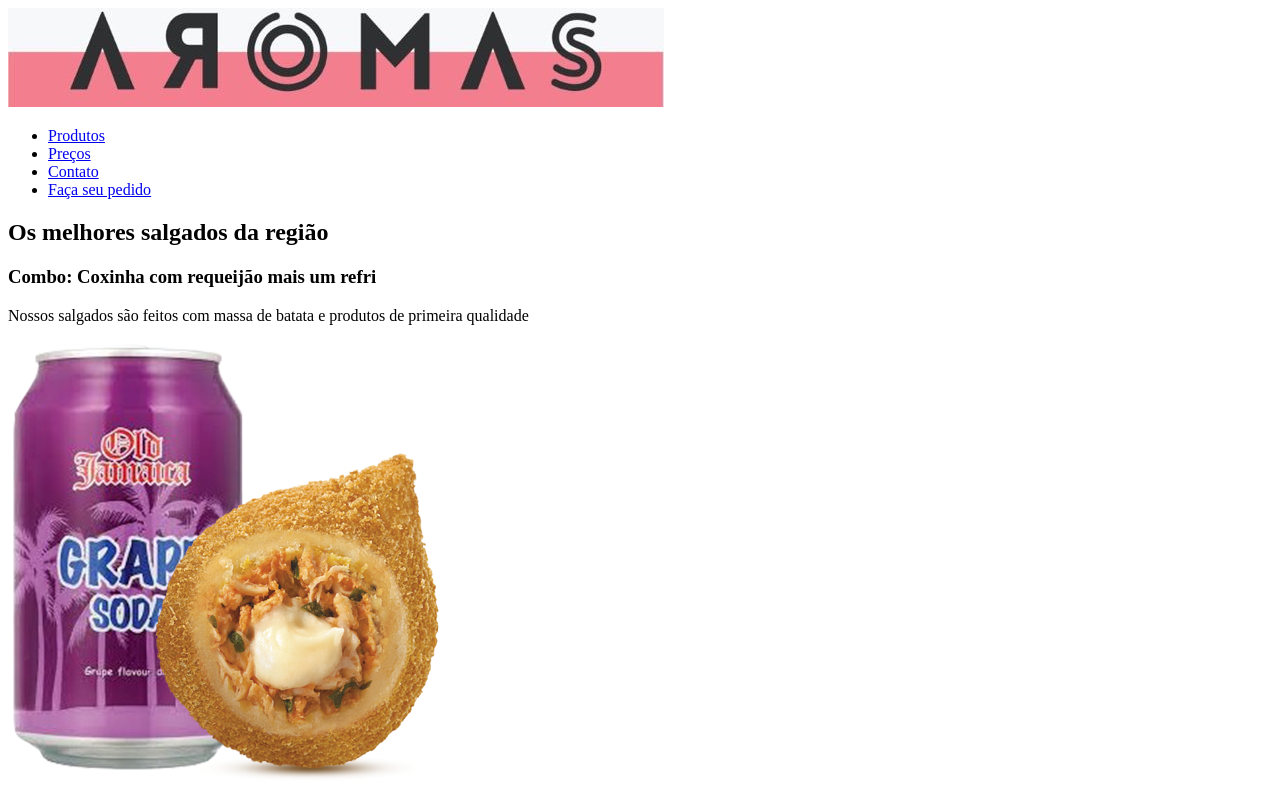
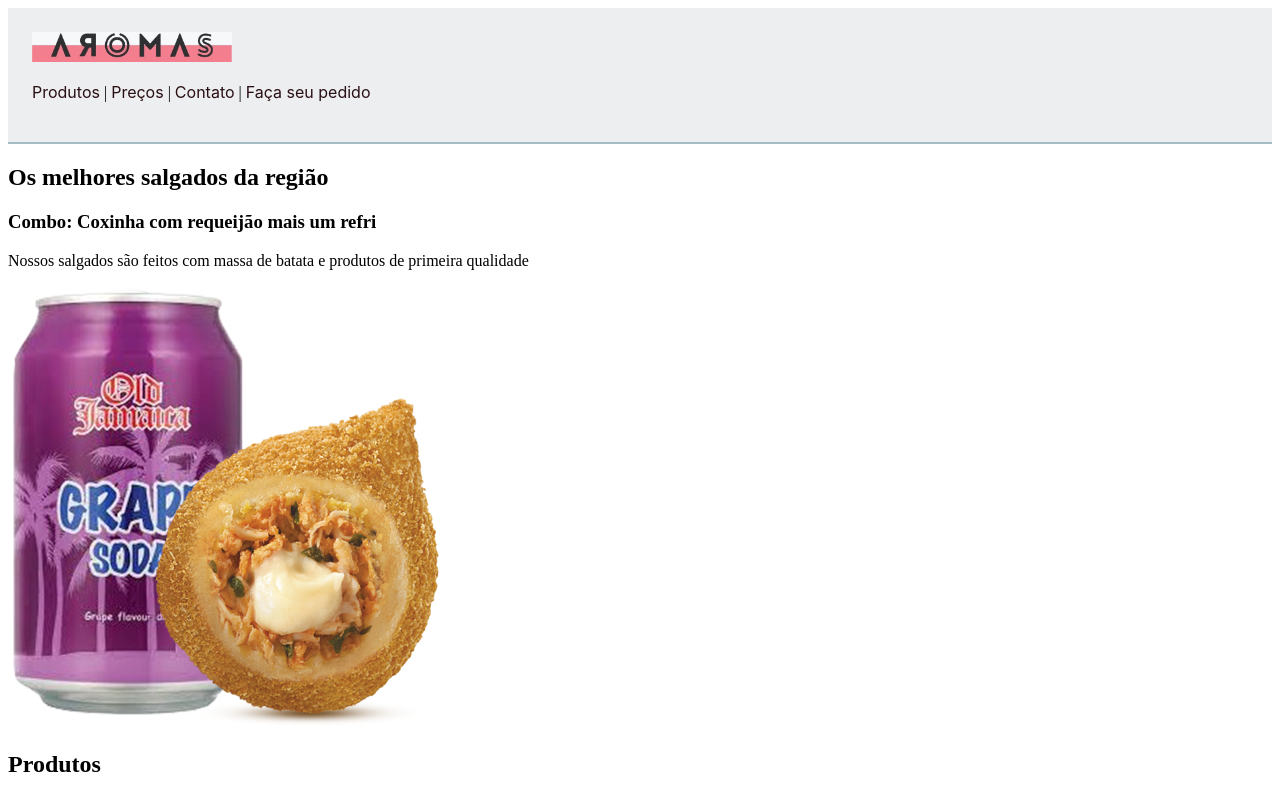
Before and after one commit to thiagokpelo/fullture-aromas-lanchonete, a plain HTML site: page recorded/index.html in a window 1280 px wide. Shown: the top 795 px of the page. Drawn offline with Linux system fonts and the light colour scheme.

Commit message:
feat(recorded): add initial styles

```diff
--- a/recorded/index.html
+++ b/recorded/index.html
@@ -6,6 +6,41 @@
     <meta name="viewport" content="width=device-width, initial-scale=1.0">
 
     <title>Aromas lanchonete</title>
+
+    <style>
+        header {
+            background-color: #eceeef;
+            border-bottom: 2px solid #a5bac5;
+            padding-left: 24px;
+            padding-top: 24px;
+            padding-right: 24px;
+            padding-bottom: 24px;
+        }
+
+        header img {
+            width: 200px;
+        }
+
+        header ul {
+            list-style: none;
+            padding-left: 0;
+        }
+
+        header ul li {
+            display: inline;
+        }
+
+        header ul a {
+            font-family: -apple-system, BlinkMacSystemFont, 'Segoe UI', Roboto, Oxygen, Ubuntu, Cantarell, 'Open Sans', 'Helvetica Neue', sans-serif;
+            text-decoration: none;
+            color: #2a0f14;
+        }
+
+        header ul a:hover {
+            color: #e18795;
+            text-decoration: underline;
+        }
+    </style>
 </head>
 
 <body>
@@ -20,12 +55,15 @@
                 <li>
                     <a href="#">Produtos</a>
                 </li>
+                <li>|</li>
                 <li>
                     <a href="#">Preços</a>
                 </li>
+                <li>|</li>
                 <li>
                     <a href="#">Contato</a>
                 </li>
+                <li>|</li>
                 <li>
                     <a href="#">Faça seu pedido</a>
                 </li>
```
